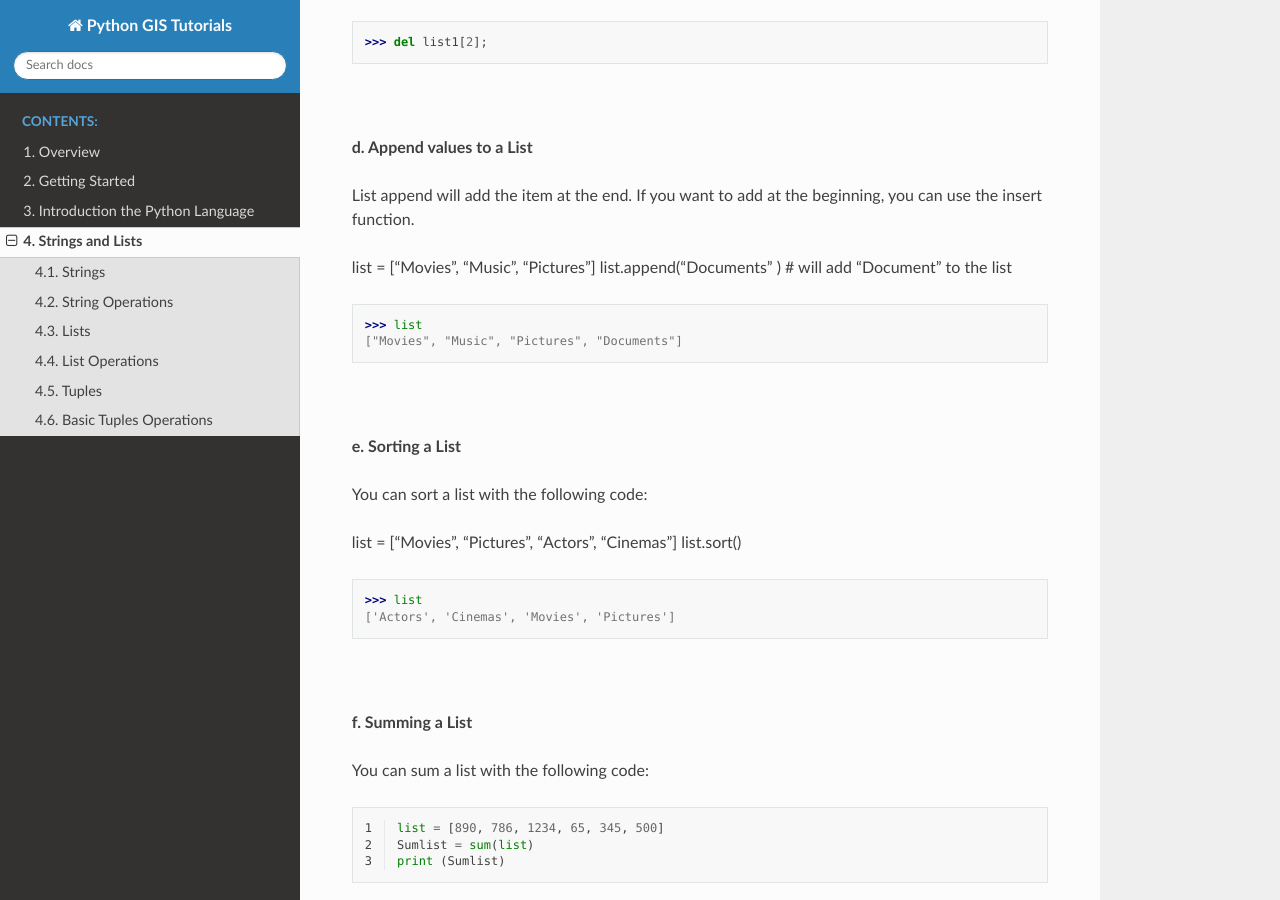
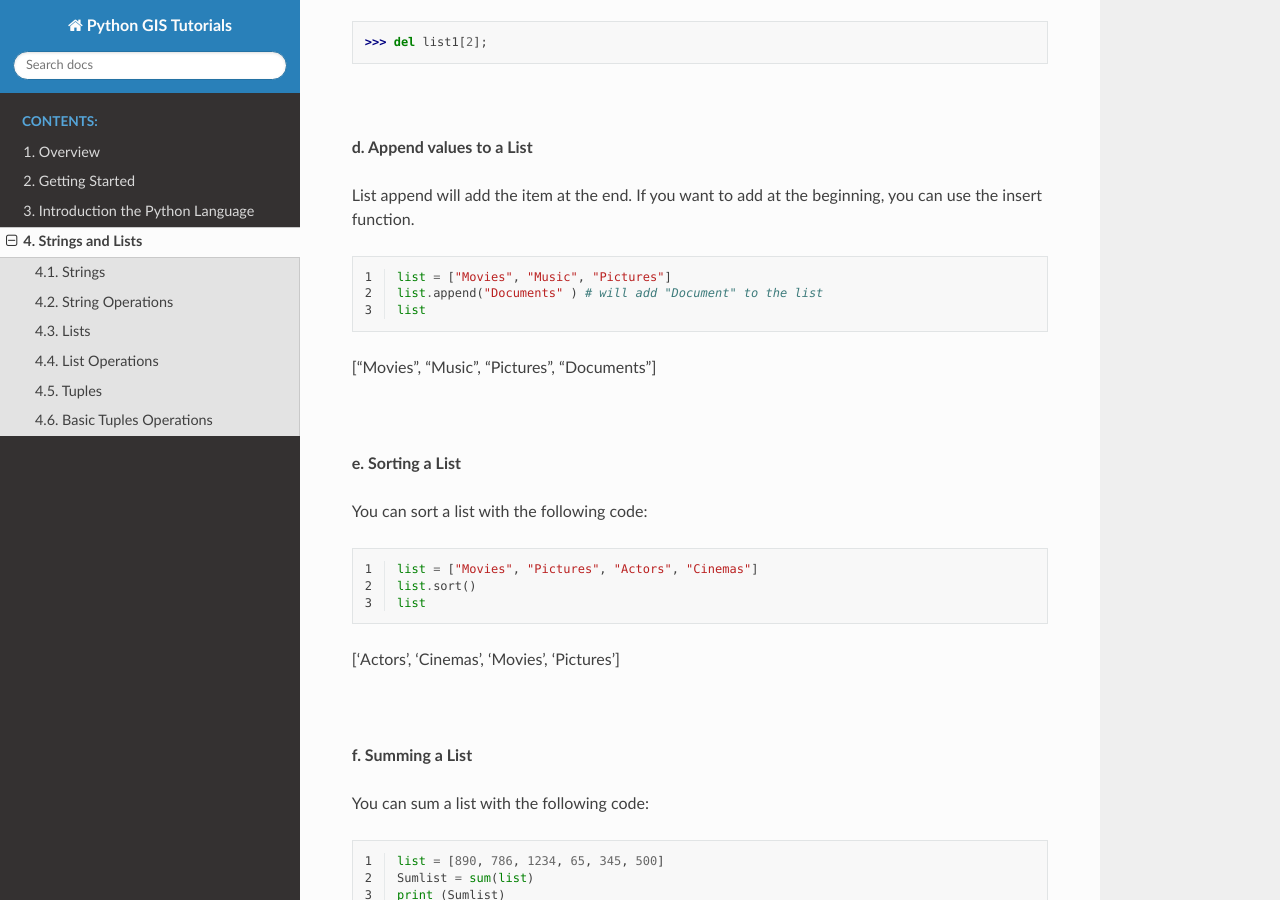
Before and after one commit to hsemple/pythongis_tutorials, a Sphinx documentation site: the page built from source/strings.rst, in a window 1280 px wide and 900 px high, scrolled down 8693 px. Built offline with Sphinx 7.4.7 and the Read the Docs theme 2.0.0, drawn with Linux system fonts in a browser that asks for light colours; some of the changed lines change nothing that is shown.

Commit message:
New  commit

```diff
--- a/source/strings.rst
+++ b/source/strings.rst
@@ -425,12 +425,13 @@ Use the index of the value in the list surrounded by square brackets to get to t
 
 List append will add the item at the end. If you want to add at the beginning, you can use the insert function.
 
+.. code-block:: python
+   :linenos:
 
-list = ["Movies", "Music", "Pictures"]
-list.append("Documents" ) # will add "Document" to the list
+   list = ["Movies", "Music", "Pictures"]
+   list.append("Documents" ) # will add "Document" to the list
+   list
 
-
->>> list
 ["Movies", "Music", "Pictures", "Documents"]
 
 |
@@ -441,10 +442,13 @@ list.append("Documents" ) # will add "Document" to the list
 
 You can sort a list with the following code:
 
-list = ["Movies", "Pictures", "Actors", "Cinemas"]
-list.sort()
+.. code-block:: python
+   :linenos:
 
->>> list
+   list = ["Movies", "Pictures", "Actors", "Cinemas"]
+   list.sort()
+   list
+
 ['Actors', 'Cinemas', 'Movies', 'Pictures']
 
 
@@ -470,8 +474,6 @@ You can sum a list with the following code:
 **g. Adding Two List Elements**
 
 Lists cannot be added with the simple use of an addition sign, i.e., list1 + list2. We have to iterate the list, then get the corresponding values and do the addition.
-
-
 
 .. code-block:: python
    :linenos:
@@ -569,6 +571,8 @@ If there is no value before the first colon, it means to start at the beginning
 first colon, it means to go all the way to the end of the list.
 
 
+|
+
 
 Tuples
 -------
@@ -582,7 +586,7 @@ Coordinate values whose sequence must be maintained to draw a polygon can be sto
 >>> tup1 = ('physics', 'chemistry', 1997, 2000)
 >>> tup2 = (1, 2, 3, 4, 5, 6, 7 )
 
-
+|
 
 Basic Tuples Operations
 -------------------------
@@ -602,7 +606,7 @@ Tuple operations are similar to list operations
  1 2 3  -  Iteration
 
 
-
+|
 
 **References**
 
```
Also changed, not shown: 6 other files.
